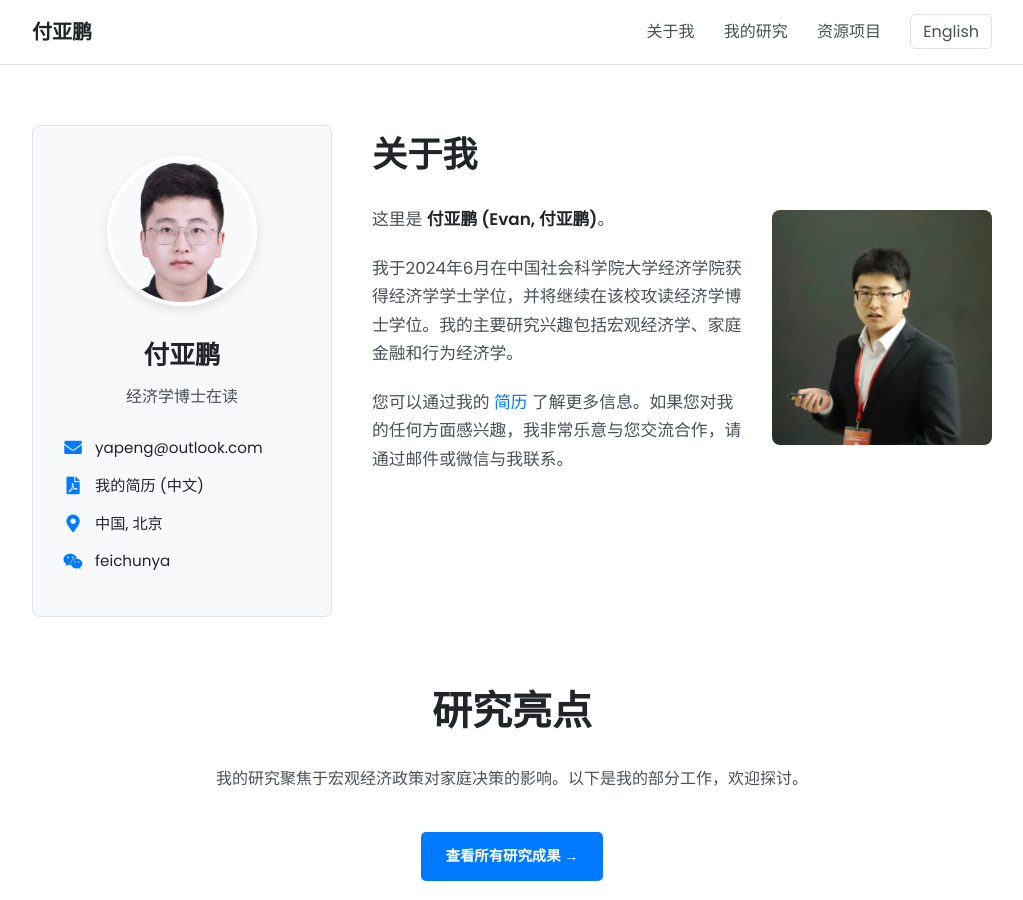
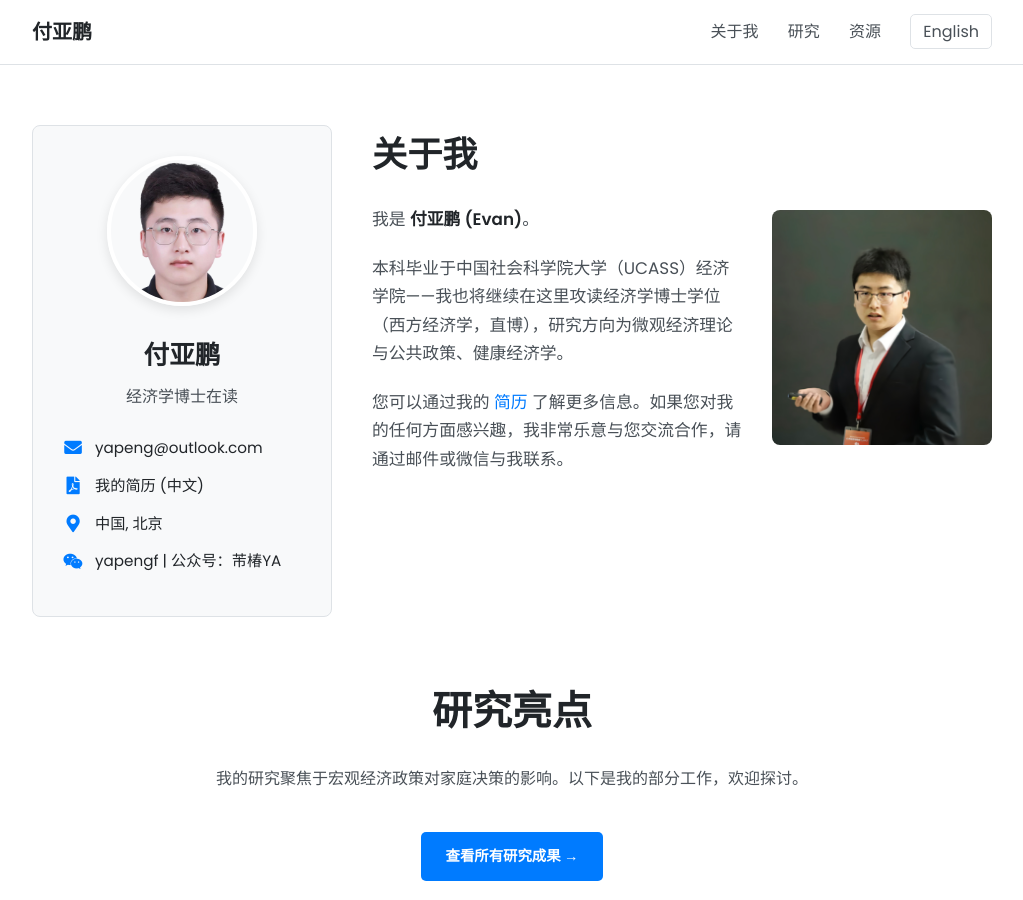
Before and after one commit to fyapeng/fyapeng.github.io, a Jekyll site: the page built from index.html, in a window 1280 px wide and 900 px high. Shown: the whole window, without its empty margins (128-1151 px from the left). Built offline with Jekyll 4.4.1, drawn with Linux system fonts in a browser that asks for light colours.

Commit message:
Update zh.yml

```diff
--- a/_data/zh.yml
+++ b/_data/zh.yml
@@ -2,8 +2,8 @@
 nav:
   home: "首页"
   about: "关于我"
-  research: "我的研究"
-  resources: "资源项目"
+  research: "研究"
+  resources: "资源"
   resources_url: "https://fyapeng.com/resources"
   lang_switch: "English"
   lang_switch_url: "/en/"
@@ -14,17 +14,37 @@
   cv_button: "我的简历 (中文)"
   cv_link: "/assets/cv/cv_zh.pdf" # 替换为你的中文简历链接
   location: "中国, 北京"
-  wechat_id: "feichunya"
+  wechat_id: "yapengf | 公众号：芾椿YA"
 
 about:
   title: "关于我"
   intro: |
-    这里是 **付亚鹏 (Evan, 付亚鹏)**。
+    我是 **付亚鹏 (Evan)**。
 
-    我于2024年6月在中国社会科学院大学经济学院获得经济学学士学位，并将继续在该校攻读经济学博士学位。我的主要研究兴趣包括宏观经济学、家庭金融和行为经济学。
+    本科毕业于中国社会科学院大学（UCASS）经济学院——我也将继续在这里攻读经济学博士学位（西方经济学，直博），研究方向为微观经济理论与公共政策、健康经济学。
 
     您可以通过我的 [CV_LINK] 了解更多信息。如果您对我的任何方面感兴趣，我非常乐意与您交流合作，请通过邮件或微信与我联系。
   cv_link_text: "简历"
+
+education:
+  title: "教育背景"
+  items:
+    - duration: "2024.09 - 2029.06 (预计)"
+      degree: "经济学博士（直博生在读）"
+      institution: "中国社会科学院大学"
+    - duration: "2020.09 - 2024.06"
+      degree: "经济学学士"
+      institution: "中国社会科学院大学"
+
+research_interests:
+  title: "研究兴趣"
+  keywords:
+    - "劳动经济学"
+    - "社会保障"
+    - "微观经济理论"
+    - "健康经济学"
+    - "公共经济学"
+  description: "我的研究兴趣主要集中在社会保障、微观经济理论、卫生经济学和公共经济学。最近，我正在从事一些与公共政策评估、医疗保险研究、财政和税收政策等有关的研究。"
 
 research_highlights:
   title: "研究亮点"
```
